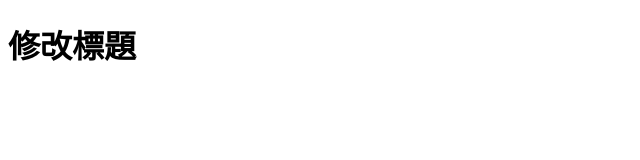
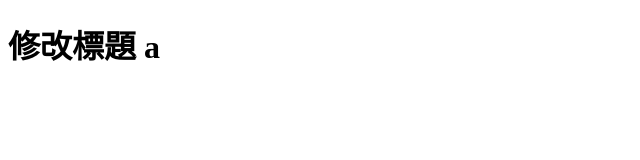
Before and after one commit to aaron00366/test03, a plain HTML site: page index.html in a window 1280 px wide. Shown: the full height of the page, 0-640 px from the left. Drawn offline with Linux system fonts and the light colour scheme.

Commit message:
修改 h1 文字，增加 A 資訊

```diff
--- a/index.html
+++ b/index.html
@@ -6,6 +6,6 @@
     <title>再次修改title</title>
 </head>
 <body>
-    <h1>修改標題</h1>
+    <h1>修改標題 a</h1>
 </body>
 </html>
```
